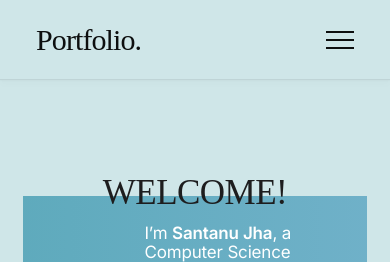
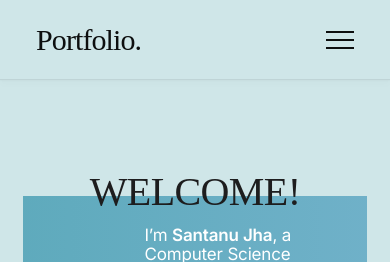
Before and after one commit to jhasantanu9/portfolio, a plain HTML site: page index.html in a window 390 px wide. Shown: the top 262 px of the page. Drawn offline with Linux system fonts and the light colour scheme; a web font is replaced by a local one.

Commit message:
Update styles.css

```diff
--- a/css/styles.css
+++ b/css/styles.css
@@ -3324,7 +3324,7 @@ h3 {
 
 @media screen and (max-width: 800px) {
     .s-intro__text-huge {
-        --text-huge-size : 3.5rem;
+        --text-huge-size : 4rem;
     }
 }
 
```
